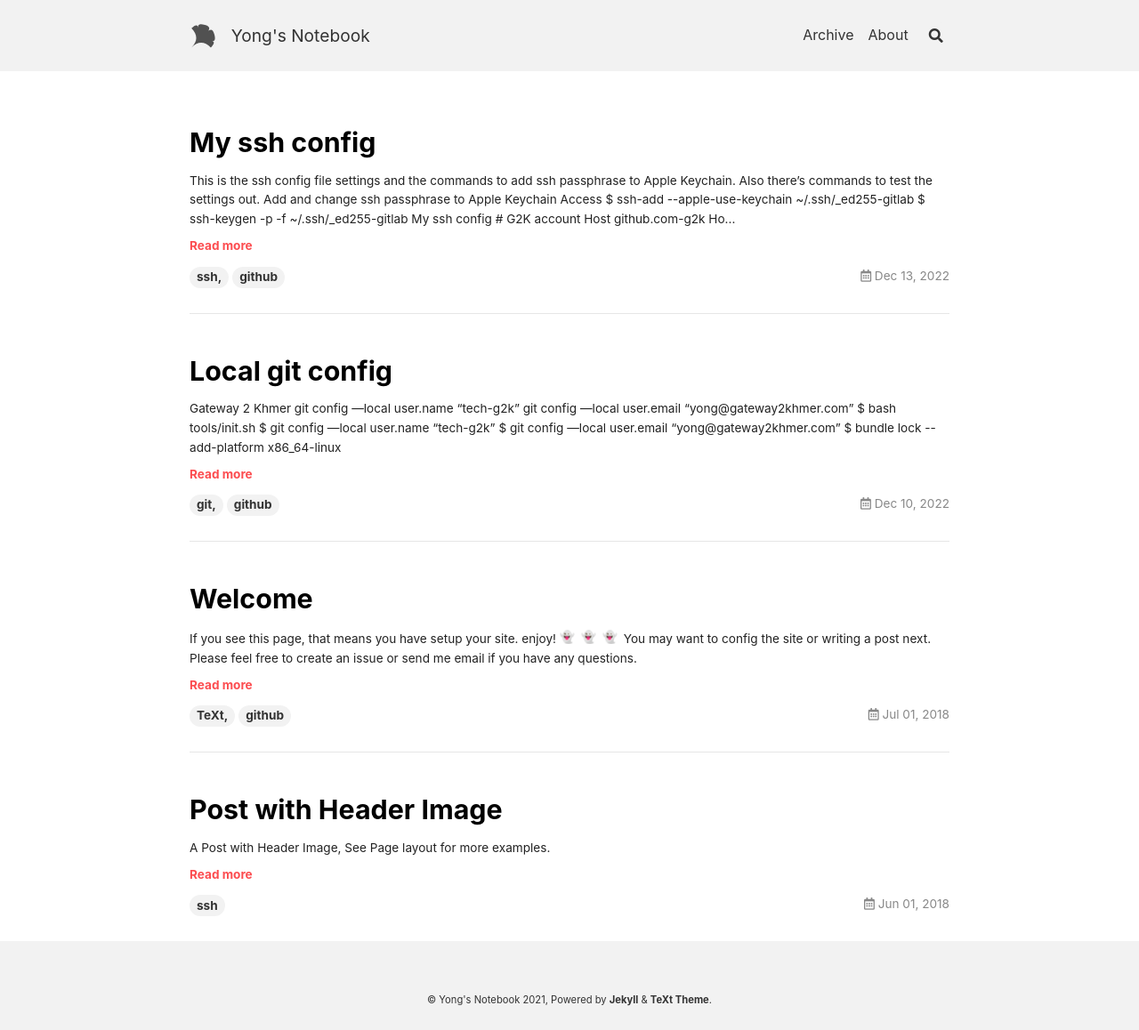
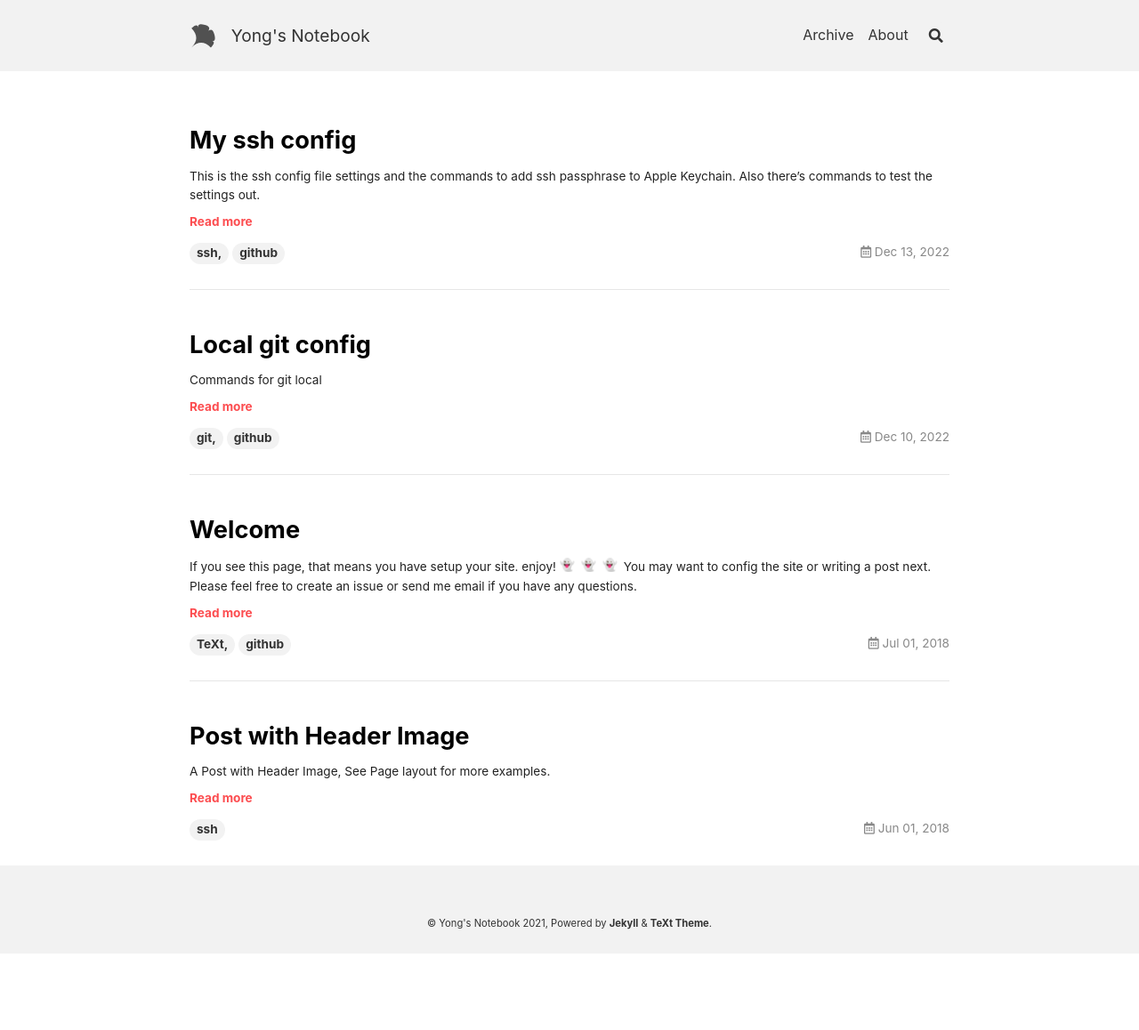
Before and after one commit to yong-lim/TeXt, a Jekyll site: the page built from index.html, in a window 1280 px wide. Shown: the whole page at 89% size. Built offline with Jekyll 4.4.1, drawn with Linux system fonts in a browser that asks for light colours; nearby versions of some CDN libraries; emoji names are drawn with the system emoji font; the list of posts is cut into pages by our own code; after the commit the page ends 1072 px from its top, so only the background shows below that.

Commit message:
Change some blog text to be generic

````diff
--- a/_includes/article-list.html
+++ b/_includes/article-list.html
@@ -1,4 +1,4 @@
-{%- assign _excerpt_truncate = include.excerpt_truncate | default: 350 -%}
+{%- assign _excerpt_truncate = include.excerpt_truncate | default: 250 -%}
 
 {%- assign _excerpt_type = include.excerpt_type -%}
 
--- a/_posts/2022-12-10-local config.md
+++ b/_posts/2022-12-10-local config.md
@@ -2,17 +2,15 @@
 title: Local git config
 tags: git, github
 ---
+Commands for git local
 
+<!--more-->
 ### Gateway 2 Khmer
+
 ``` console
-git config —local user.name “tech-g2k”
-git config —local user.email “yong@gateway2khmer.com”
-```
-
-```console
-$ bash tools/init.sh
-$ git config —local user.name “tech-g2k”
-$ git config —local user.email “yong@gateway2khmer.com”
+bash $
+git config —local user.name "tech-g2k"
+git config —local user.email "yong@g2k"
 ```
 
 ```console
--- a/_posts/2022-12-13-my ssh config.md
+++ b/_posts/2022-12-13-my ssh config.md
@@ -4,6 +4,8 @@ tags: ssh, github
 ---
 This is the ssh config file settings and the commands to add ssh passphrase to Apple Keychain.
 Also there's commands to test the settings out.
+
+<!--more-->
 
 ### Add and change ssh passphrase to Apple Keychain Access
 ``` console
@@ -14,7 +16,7 @@ $ ssh-keygen -p -f ~/.ssh/_ed255-gitlab
 ### My ssh config
 ```zsh
 # G2K account
-Host github.com-g2k
+Host gh1
    HostName github.com
    User git
    IdentityFile ~/.ssh/
@@ -22,7 +24,7 @@ Host github.com-g2k
    UseKeychain yes
 
 # personal account
-Host github.com-yong
+Host gh2
    HostName github.com
    User git
    IdentityFile ~/.ssh/
--- a/_sass/common/_variables.scss
+++ b/_sass/common/_variables.scss
@@ -26,7 +26,7 @@ $base: (
   font-size-h6-lg:        1.25rem,
 
   font-size-h1:           2.5rem,
-  font-size-h2:           1.9rem,
+  font-size-h2:           1.7rem,
   font-size-h3:           1.5rem,
   font-size-h4:           1.2rem,
   font-size-h5:           1rem,
````
